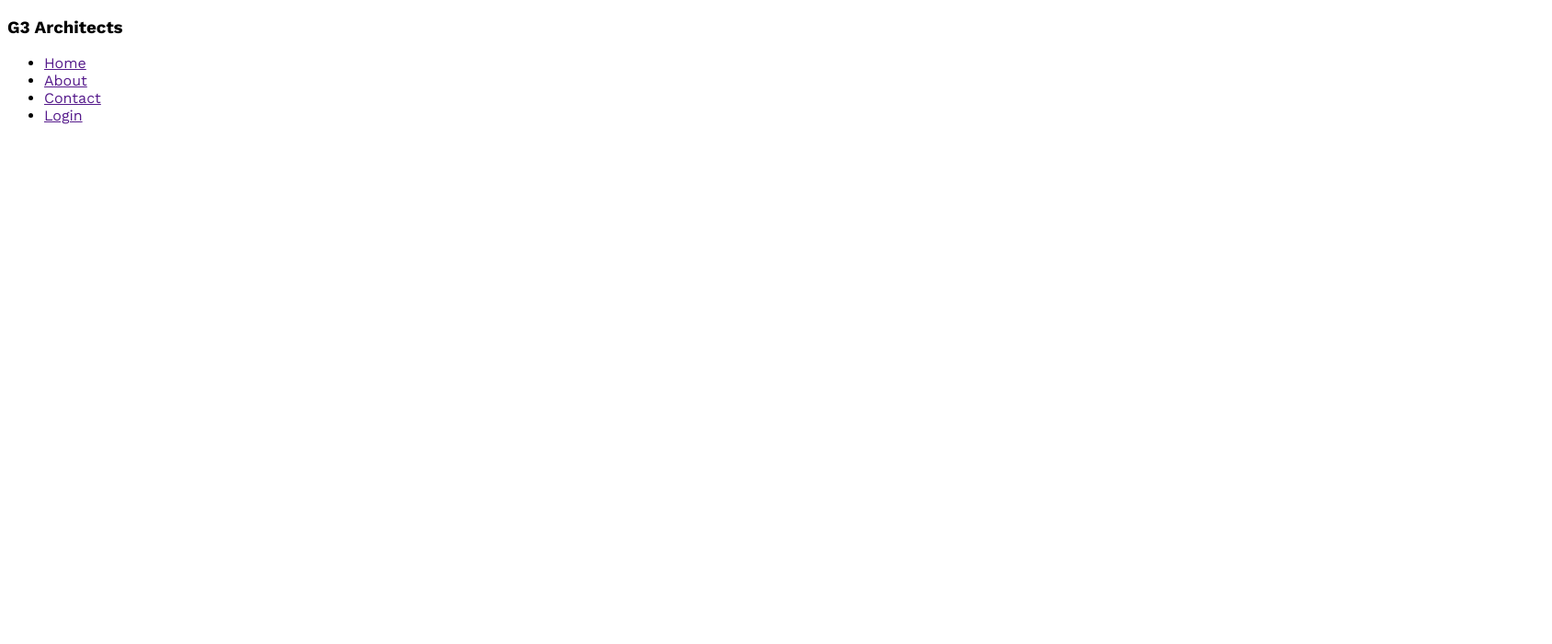
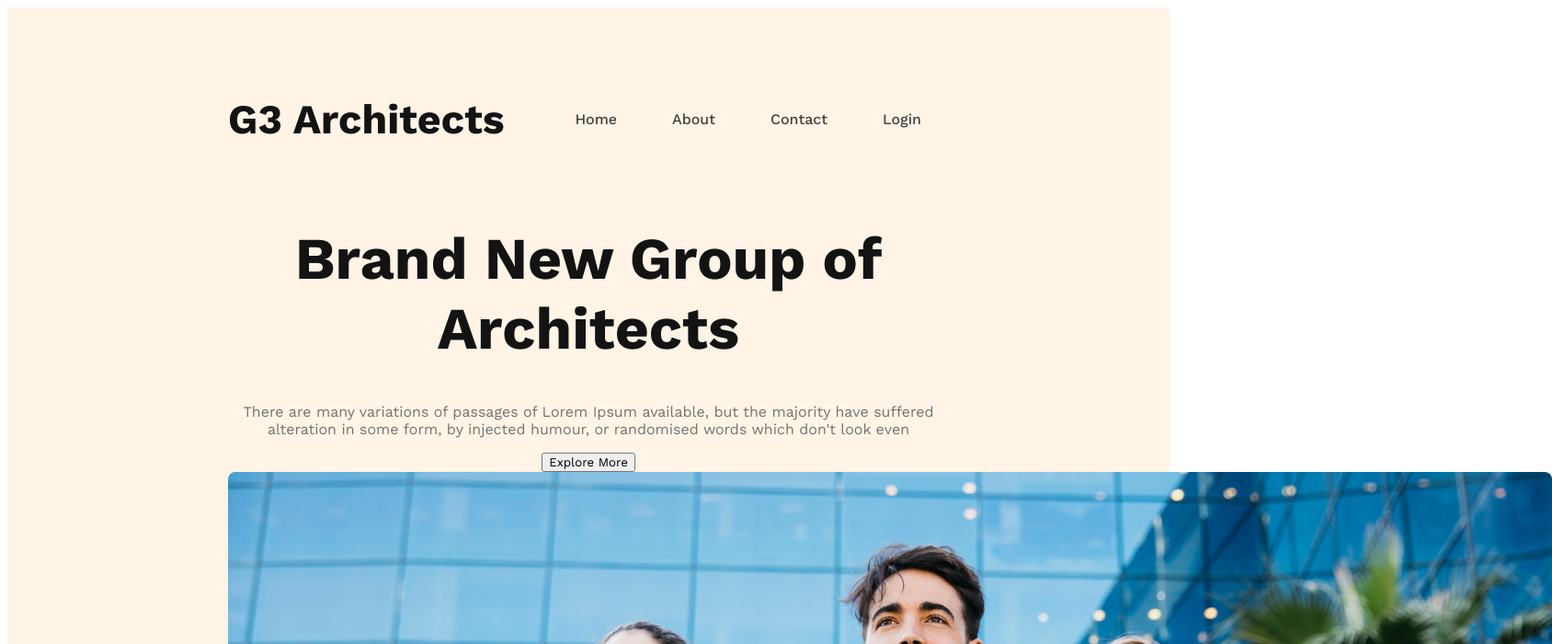
Before and after one commit to sabrina543/g3-architects-website, a plain HTML site: page index.html in a window 1280 px wide. Shown: the top 700 px of the page at 92% size, 1688 px wide, since content can reach past the window. Drawn offline with nearby package versions, Linux system fonts and the light colour scheme.

Commit message:
banner content added

```diff
--- a/index.html
+++ b/index.html
@@ -9,7 +9,7 @@
 <body>
     <header>
         <nav>
-            <h3>G3 Architects</h3>
+            <h3 class="nav-title">G3 Architects</h3>
             <ul>
                 <li><a href="">Home</a></li>
                 <li><a href="">About</a></li>
@@ -17,6 +17,17 @@
                 <li><a href="">Login</a></li>
             </ul>
         </nav>
+        <div class="banner">
+            <div class="banner-content">
+                <h1 class="banner-title">Brand New Group of Architects</h1>
+                <p class="banner-description">There are many variations of
+                passages of Lorem Ipsum available, but the majority have suffered
+                alteration in some form, by injected humour, or randomised words
+                which don't look even</p>
+                <button class="btn-primary">Explore More</button>
+            </div>
+            <img src="images/banner.png" alt="">
+        </div>
     </header>
     <main>
 
--- a/styles/architect.css
+++ b/styles/architect.css
@@ -1,7 +1,59 @@
 /* work sans font from google fonts  */
 @import url('https://fonts.googleapis.com/css2?family=Open+Sans:wght@800&family=Work+Sans:wght@400;500;600;700;800&display=swap');
 
+/* shared styles */
 *{
     font-family: 'Open Sans', sans-serif;
     font-family: 'Work Sans', sans-serif;
 }
+.btn-primary{
+
+}
+
+/* header styles */
+header{
+    background: rgba(255, 144, 14, 0.10);
+    padding: 50px 240px;
+}
+nav{
+    display: flex;
+    justify-content: space-between;
+    align-items: center;
+}
+.nav-title{
+    font-size: 2.8rem;
+    font-weight: 700;
+    color: #131313;
+}
+
+nav > ul {
+    display: flex;
+}
+
+nav li{
+    list-style: none;
+    margin: 30px;
+    font-weight: 500;
+    font-size: 1rem;
+}
+
+nav li a{
+    text-decoration: none;
+    color: #424242;
+
+}
+
+/* banner styles */
+.banner-content{
+    max-width: 800px;
+    text-align: center;
+    margin: 0 auto;
+}
+.banner-title{
+    font-size: 4rem;
+    font-weight: 700;
+    color: #131313;
+}
+.banner-description{
+    color: #727272;
+}
```
